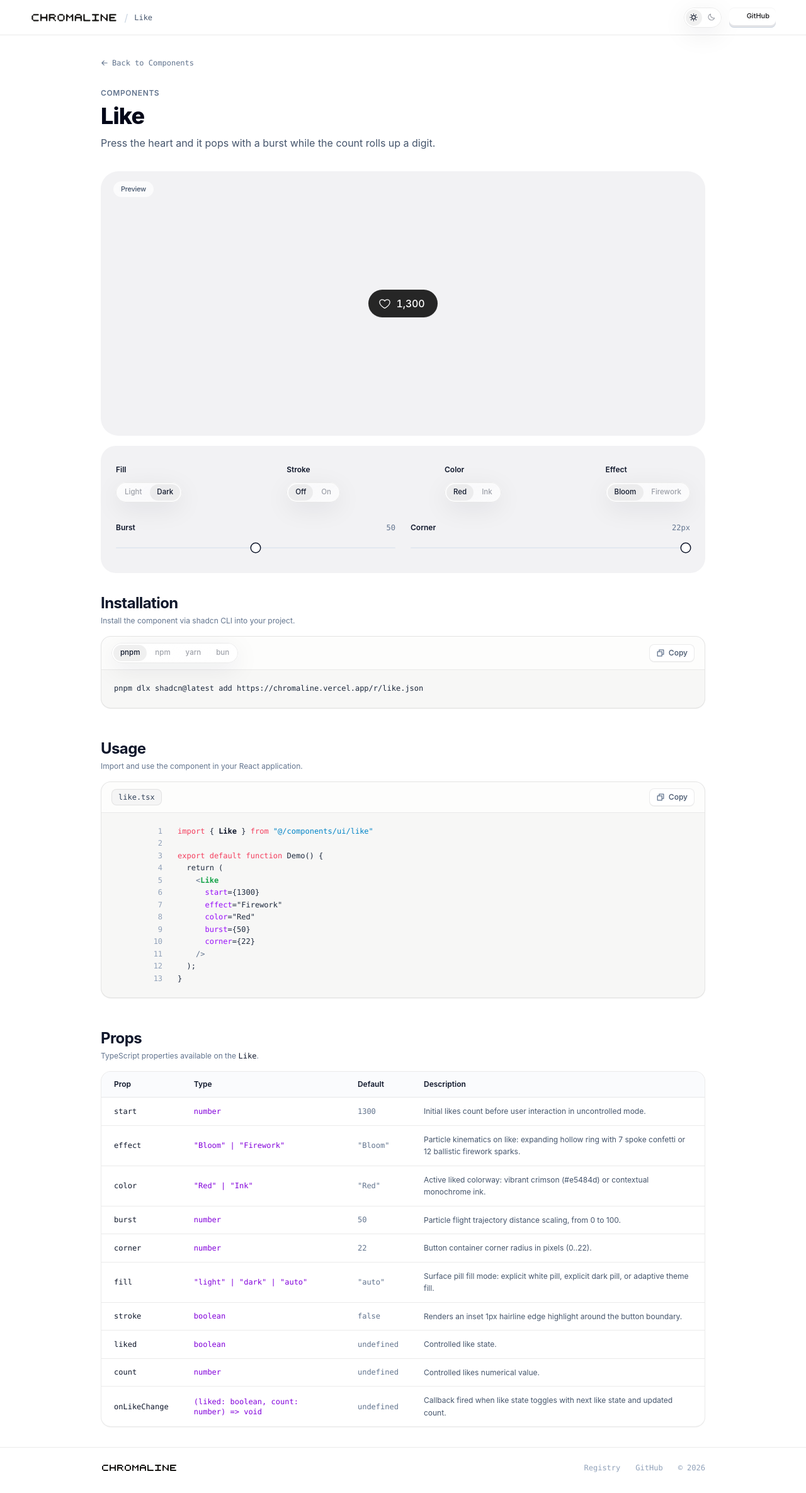
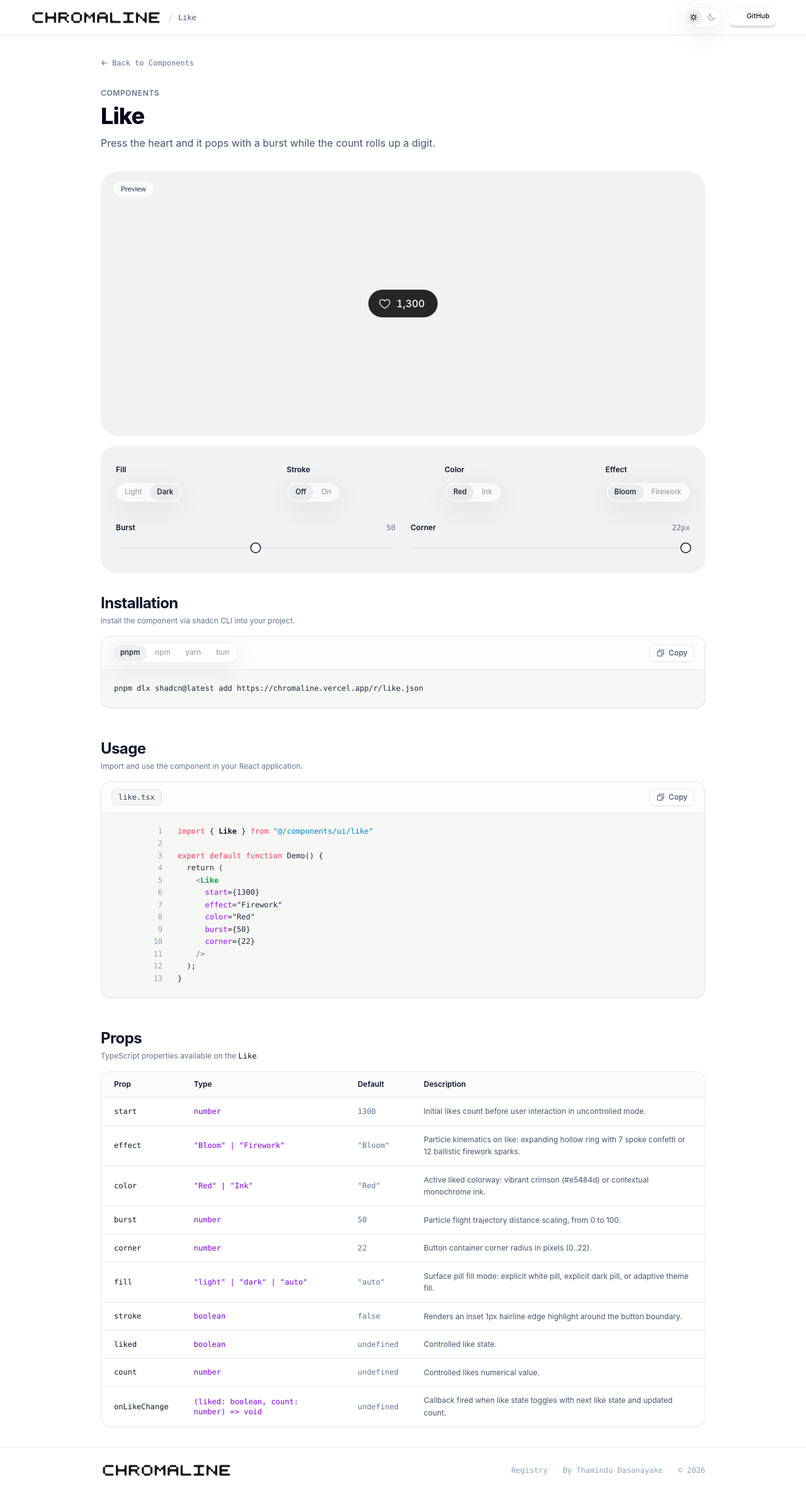
Before and after one commit to ThaminduDasanayake/chromaline, a Next.js app: page /components/like in a window 1280 px wide. Shown: the whole page at 63% size. Built offline with nearby package versions, Linux system fonts and the light colour scheme.

Commit message:
feat: update site branding, favicon, and footer attribution

```diff
--- a/app/layout.tsx
+++ b/app/layout.tsx
@@ -6,6 +6,28 @@ export const metadata: Metadata = {
   title: "Chromaline · Line-Art Components for Modern React",
   description:
     "Vibrant line-art components and isometric figures with customizable colorways. Built for React, Next.js, and shadcn.",
+  icons: {
+    icon: [
+      {
+        url: "/logo-light.svg",
+        media: "(prefers-color-scheme: light)",
+      },
+      {
+        url: "/logo-dark.svg",
+        media: "(prefers-color-scheme: dark)",
+      },
+    ],
+    shortcut: [
+      {
+        url: "/logo-light.svg",
+        media: "(prefers-color-scheme: light)",
+      },
+      {
+        url: "/logo-dark.svg",
+        media: "(prefers-color-scheme: dark)",
+      },
+    ],
+  },
 };
 
 export default function RootLayout({
--- a/components/layout/site-footer.tsx
+++ b/components/layout/site-footer.tsx
@@ -21,15 +21,15 @@ export function SiteFooter({ className = "" }: { className?: string }) {
             src="/wordmark-light.svg"
             alt="Chromaline"
             width={122}
-            height={14}
-            className="h-3.5 w-auto dark:hidden"
+            height={24}
+            className="h-6 w-auto dark:hidden"
           />
           <Image
             src="/wordmark-dark.svg"
             alt="Chromaline"
             width={122}
-            height={14}
-            className="hidden h-3.5 w-auto dark:block"
+            height={24}
+            className="hidden h-6 w-auto dark:block"
           />
         </Link>
 
@@ -42,14 +42,16 @@ export function SiteFooter({ className = "" }: { className?: string }) {
           >
             Registry
           </a>
+          <span>By{" "}
           <a
-            href="https://github.com/lucasmarkes/hairline"
+            href="https://thamindu.runs-on.dev"
             target="_blank"
             rel="noreferrer"
             className="transition-colors hover:text-slate-900 dark:hover:text-white"
           >
-            GitHub
+            Thamindu Dasanayake
           </a>
+          </span>
           <span>© 2026</span>
         </div>
       </div>
--- a/components/layout/site-header.tsx
+++ b/components/layout/site-header.tsx
@@ -31,16 +31,16 @@ export function SiteHeader({ breadcrumb, className = "" }: SiteHeaderProps) {
             src="/wordmark-light.svg"
             alt="Chromaline"
             width={140}
-            height={16}
-            className="h-4 w-auto dark:hidden"
+            height={24}
+            className="h-6 w-auto dark:hidden"
             priority
           />
           <Image
             src="/wordmark-dark.svg"
             alt="Chromaline"
             width={140}
-            height={16}
-            className="hidden h-4 w-auto dark:block"
+            height={24}
+            className="hidden h-6 w-auto dark:block"
             priority
           />
         </Link>
```
Also changed, not shown: 1 other file (tests, documents, lock files or other folders).
